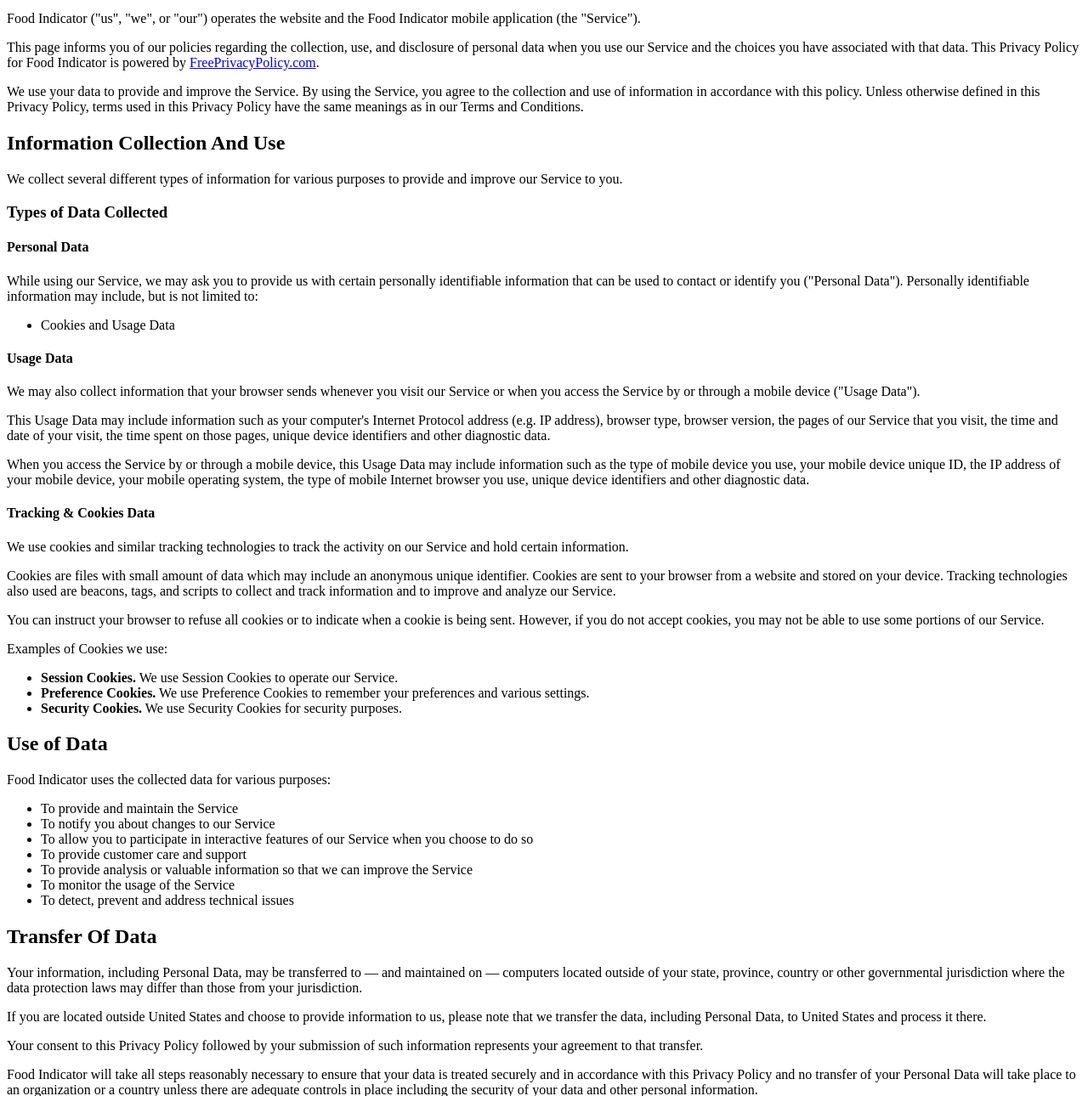
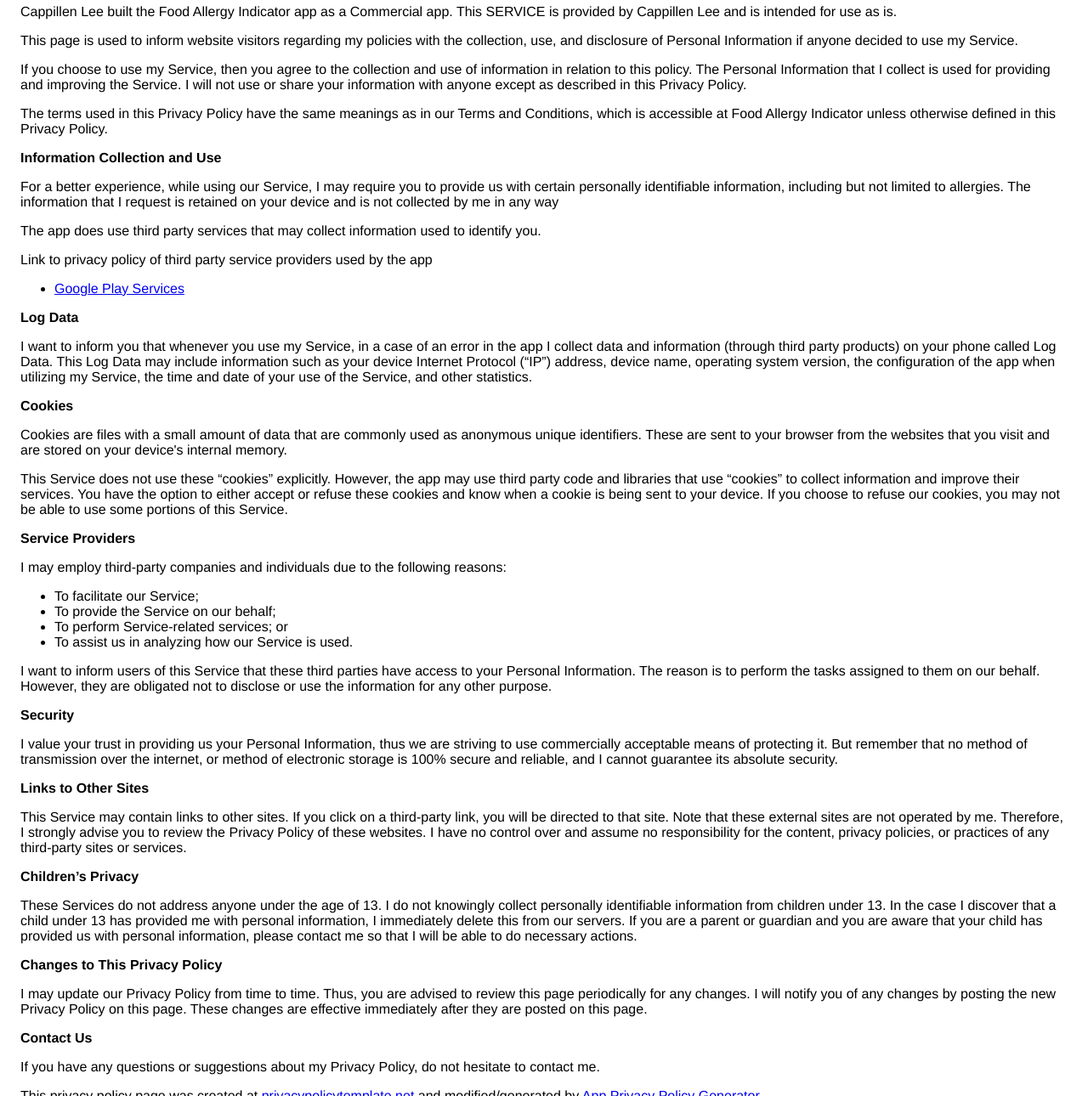
Before and after one commit to calee14/calee14.github.io, a plain HTML site: page index.html in a window 1280 px wide. Shown: the part 87-1377 px from the top of the page at 85% size. Drawn offline with Linux system fonts and the light colour scheme.

Commit message:
Update index.html

```diff
--- a/index.html
+++ b/index.html
@@ -1,115 +1,96 @@
-<h1>Privacy Policy</h1>
-
-
-<p>Effective date: August 09, 2018</p>
-
-
-<p>Food Indicator ("us", "we", or "our") operates the  website and the Food Indicator mobile application (the "Service").</p>
-
-<p>This page informs you of our policies regarding the collection, use, and disclosure of personal data when you use our Service and the choices you have associated with that data. This Privacy Policy  for Food Indicator is powered by <a href="https://www.freeprivacypolicy.com/free-privacy-policy-generator.php">FreePrivacyPolicy.com</a>.</p>
-
-<p>We use your data to provide and improve the Service. By using the Service, you agree to the collection and use of information in accordance with this policy. Unless otherwise defined in this Privacy Policy, terms used in this Privacy Policy have the same meanings as in our Terms and Conditions.</p>
-
-
-<h2>Information Collection And Use</h2>
-
-<p>We collect several different types of information for various purposes to provide and improve our Service to you.</p>
-
-<h3>Types of Data Collected</h3>
-
-<h4>Personal Data</h4>
-
-<p>While using our Service, we may ask you to provide us with certain personally identifiable information that can be used to contact or identify you ("Personal Data"). Personally identifiable information may include, but is not limited to:</p>
-
-<ul>
-<li>Cookies and Usage Data</li>
-</ul>
-
-<h4>Usage Data</h4>
-
-<p>We may also collect information that your browser sends whenever you visit our Service or when you access the Service by or through a mobile device ("Usage Data").</p>
-<p>This Usage Data may include information such as your computer's Internet Protocol address (e.g. IP address), browser type, browser version, the pages of our Service that you visit, the time and date of your visit, the time spent on those pages, unique device identifiers and other diagnostic data.</p>
-<p>When you access the Service by or through a mobile device, this Usage Data may include information such as the type of mobile device you use, your mobile device unique ID, the IP address of your mobile device, your mobile operating system, the type of mobile Internet browser you use, unique device identifiers and other diagnostic data.</p>
-
-<h4>Tracking & Cookies Data</h4>
-<p>We use cookies and similar tracking technologies to track the activity on our Service and hold certain information.</p>
-<p>Cookies are files with small amount of data which may include an anonymous unique identifier. Cookies are sent to your browser from a website and stored on your device. Tracking technologies also used are beacons, tags, and scripts to collect and track information and to improve and analyze our Service.</p>
-<p>You can instruct your browser to refuse all cookies or to indicate when a cookie is being sent. However, if you do not accept cookies, you may not be able to use some portions of our Service.</p>
-<p>Examples of Cookies we use:</p>
-<ul>
-    <li><strong>Session Cookies.</strong> We use Session Cookies to operate our Service.</li>
-    <li><strong>Preference Cookies.</strong> We use Preference Cookies to remember your preferences and various settings.</li>
-    <li><strong>Security Cookies.</strong> We use Security Cookies for security purposes.</li>
-</ul>
-
-<h2>Use of Data</h2>
-
-<p>Food Indicator uses the collected data for various purposes:</p>
-<ul>
-    <li>To provide and maintain the Service</li>
-    <li>To notify you about changes to our Service</li>
-    <li>To allow you to participate in interactive features of our Service when you choose to do so</li>
-    <li>To provide customer care and support</li>
-    <li>To provide analysis or valuable information so that we can improve the Service</li>
-    <li>To monitor the usage of the Service</li>
-    <li>To detect, prevent and address technical issues</li>
-</ul>
-
-<h2>Transfer Of Data</h2>
-<p>Your information, including Personal Data, may be transferred to — and maintained on — computers located outside of your state, province, country or other governmental jurisdiction where the data protection laws may differ than those from your jurisdiction.</p>
-<p>If you are located outside United States and choose to provide information to us, please note that we transfer the data, including Personal Data, to United States and process it there.</p>
-<p>Your consent to this Privacy Policy followed by your submission of such information represents your agreement to that transfer.</p>
-<p>Food Indicator will take all steps reasonably necessary to ensure that your data is treated securely and in accordance with this Privacy Policy and no transfer of your Personal Data will take place to an organization or a country unless there are adequate controls in place including the security of your data and other personal information.</p>
-
-<h2>Disclosure Of Data</h2>
-
-<h3>Legal Requirements</h3>
-<p>Food Indicator may disclose your Personal Data in the good faith belief that such action is necessary to:</p>
-<ul>
-    <li>To comply with a legal obligation</li>
-    <li>To protect and defend the rights or property of Food Indicator</li>
-    <li>To prevent or investigate possible wrongdoing in connection with the Service</li>
-    <li>To protect the personal safety of users of the Service or the public</li>
-    <li>To protect against legal liability</li>
-</ul>
-
-<h2>Security Of Data</h2>
-<p>The security of your data is important to us, but remember that no method of transmission over the Internet, or method of electronic storage is 100% secure. While we strive to use commercially acceptable means to protect your Personal Data, we cannot guarantee its absolute security.</p>
-
-<h2>Service Providers</h2>
-<p>We may employ third party companies and individuals to facilitate our Service ("Service Providers"), to provide the Service on our behalf, to perform Service-related services or to assist us in analyzing how our Service is used.</p>
-<p>These third parties have access to your Personal Data only to perform these tasks on our behalf and are obligated not to disclose or use it for any other purpose.</p>
-
-<h3>Analytics</h3>
-<p>We may use third-party Service Providers to monitor and analyze the use of our Service.</p>
-<ul>
-        <li>
-        <p><strong>Google Analytics</strong></p>
-        <p>Google Analytics is a web analytics service offered by Google that tracks and reports website traffic. Google uses the data collected to track and monitor the use of our Service. This data is shared with other Google services. Google may use the collected data to contextualize and personalize the ads of its own advertising network.</p>
-                        <p>For more information on the privacy practices of Google, please visit the Google Privacy & Terms web page: <a href="https://policies.google.com/privacy?hl=en">https://policies.google.com/privacy?hl=en</a></p>
-    </li>
-                            </ul>
-
-
-<h2>Links To Other Sites</h2>
-<p>Our Service may contain links to other sites that are not operated by us. If you click on a third party link, you will be directed to that third party's site. We strongly advise you to review the Privacy Policy of every site you visit.</p>
-<p>We have no control over and assume no responsibility for the content, privacy policies or practices of any third party sites or services.</p>
-
-
-<h2>Children's Privacy</h2>
-<p>Our Service does not address anyone under the age of 18 ("Children").</p>
-<p>We do not knowingly collect personally identifiable information from anyone under the age of 18. If you are a parent or guardian and you are aware that your Children has provided us with Personal Data, please contact us. If we become aware that we have collected Personal Data from children without verification of parental consent, we take steps to remove that information from our servers.</p>
-
-
-<h2>Changes To This Privacy Policy</h2>
-<p>We may update our Privacy Policy from time to time. We will notify you of any changes by posting the new Privacy Policy on this page.</p>
-<p>We will let you know via email and/or a prominent notice on our Service, prior to the change becoming effective and update the "effective date" at the top of this Privacy Policy.</p>
-<p>You are advised to review this Privacy Policy periodically for any changes. Changes to this Privacy Policy are effective when they are posted on this page.</p>
-
-
-<h2>Contact Us</h2>
-<p>If you have any questions about this Privacy Policy, please contact us:</p>
-<ul>
-            <li>By visiting this page on our website: calee14.github.io</li>
-
-        </ul>
+<!DOCTYPE html>
+<html>
+   <head>
+      <meta charset="utf-8">
+      <meta name="viewport" content="width=device-width">
+      <title>Privacy Policy</title>
+      <style>body{font-family: "Helvetica Neue", Helvetica, Arial, sans-serif; padding:1em;}</style>
+   </head>
+   <body>
+      <h2>Privacy Policy</h2>
+      <p> Cappillen Lee built the Food Allergy Indicator app as a Commercial app. This SERVICE is provided by Cappillen Lee  and is intended for use as is.
+      </p>
+      <p>This page is used to inform website visitors regarding my policies with the collection, use, and
+         disclosure of Personal Information if anyone decided to use my Service.
+      </p>
+      <p>If you choose to use my Service, then you agree to the collection and use of information in relation
+         to this policy. The Personal Information that I collect is used for providing and improving the
+         Service. I will not use or share your information with anyone except as described
+         in this Privacy Policy.
+      </p>
+      <p>The terms used in this Privacy Policy have the same meanings as in our Terms and Conditions, which is accessible
+         at Food Allergy Indicator unless otherwise defined in this Privacy Policy.
+      </p>
+      <p><strong>Information Collection and Use</strong></p>
+      <p>For a better experience, while using our Service, I may require you to provide us with certain
+         personally identifiable information, including but not limited to allergies. The information that I request is retained on your device and is not collected by me in any way
+      </p>
+      <p>The app does use third party services that may collect information used to identify you.</p>
+      <div>
+         <p>Link to privacy policy of third party service providers used by the app</p>
+         <ul>
+            <li><a href="https://www.google.com/policies/privacy/" target="_blank">Google Play Services</a></li>
+            <!----> <!----> <!----> <!----> <!---->
+         </ul>
+      </div>
+      <p><strong>Log Data</strong></p>
+      <p> I want to inform you that whenever you use my Service, in a case of an
+         error in the app I collect data and information (through third party products) on your phone
+         called Log Data. This Log Data may include information such as your device Internet Protocol (“IP”) address,
+         device name, operating system version, the configuration of the app when utilizing my Service,
+         the time and date of your use of the Service, and other statistics.
+      </p>
+      <p><strong>Cookies</strong></p>
+      <p>Cookies are files with a small amount of data that are commonly used as anonymous unique identifiers. These
+         are sent to your browser from the websites that you visit and are stored on your device's internal memory.
+      </p>
+      <p>This Service does not use these “cookies” explicitly. However, the app may use third party code and libraries
+         that use “cookies” to collect information and improve their services. You have the option to either
+         accept or refuse these cookies and know when a cookie is being sent to your device. If you choose to
+         refuse our cookies, you may not be able to use some portions of this Service.
+      </p>
+      <p><strong>Service Providers</strong></p>
+      <p> I may employ third-party companies and individuals due to the following reasons:</p>
+      <ul>
+         <li>To facilitate our Service;</li>
+         <li>To provide the Service on our behalf;</li>
+         <li>To perform Service-related services; or</li>
+         <li>To assist us in analyzing how our Service is used.</li>
+      </ul>
+      <p> I want to inform users of this Service that these third parties have access to your
+         Personal Information. The reason is to perform the tasks assigned to them on our behalf. However, they
+         are obligated not to disclose or use the information for any other purpose.
+      </p>
+      <p><strong>Security</strong></p>
+      <p> I value your trust in providing us your Personal Information, thus we are striving
+         to use commercially acceptable means of protecting it. But remember that no method of transmission over
+         the internet, or method of electronic storage is 100% secure and reliable, and I cannot guarantee
+         its absolute security.
+      </p>
+      <p><strong>Links to Other Sites</strong></p>
+      <p>This Service may contain links to other sites. If you click on a third-party link, you will be directed
+         to that site. Note that these external sites are not operated by me. Therefore, I strongly
+         advise you to review the Privacy Policy of these websites. I have no control over
+         and assume no responsibility for the content, privacy policies, or practices of any third-party sites
+         or services.
+      </p>
+      <p><strong>Children’s Privacy</strong></p>
+      <p>These Services do not address anyone under the age of 13. I do not knowingly collect
+         personally identifiable information from children under 13. In the case I discover that a child
+         under 13 has provided me with personal information, I immediately delete this from
+         our servers. If you are a parent or guardian and you are aware that your child has provided us with personal
+         information, please contact me so that I will be able to do necessary actions.
+      </p>
+      <p><strong>Changes to This Privacy Policy</strong></p>
+      <p> I may update our Privacy Policy from time to time. Thus, you are advised to review
+         this page periodically for any changes. I will notify you of any changes by posting
+         the new Privacy Policy on this page. These changes are effective immediately after they are posted on
+         this page.
+      </p>
+      <p><strong>Contact Us</strong></p>
+      <p>If you have any questions or suggestions about my Privacy Policy, do not hesitate to contact
+         me.
+      </p>
+      <p>This privacy policy page was created at <a href="https://privacypolicytemplate.net" target="_blank">privacypolicytemplate.net</a>                    and modified/generated by <a href="https://app-privacy-policy-generator.firebaseapp.com/" target="_blank">App Privacy Policy Generator</a></p>
+   </body>
+</html>
```
